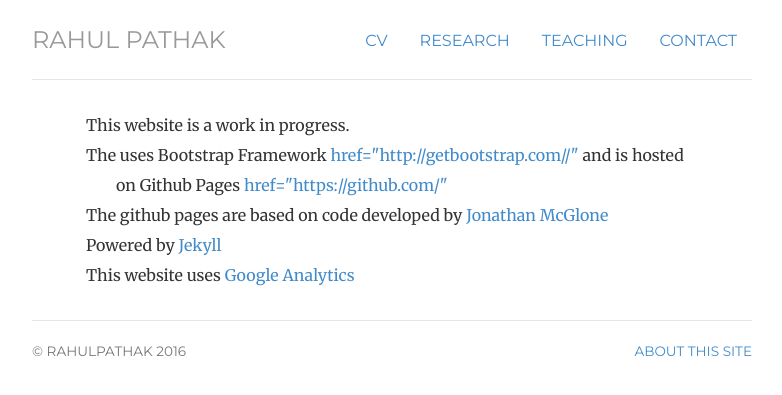
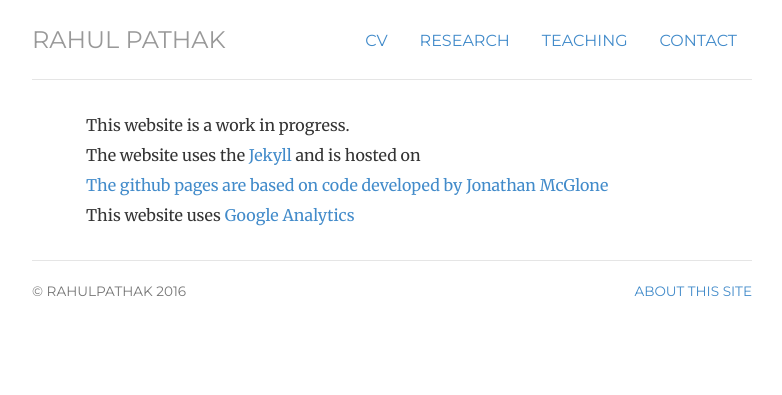
Before and after one commit to pathak-rahul/pathak-rahul.github.io, a Jekyll site: the page built from about/index.html, in a window 1280 px wide. Shown: the top 395 px of the page, without its empty margins (248-1030 px from the left). Built offline with Jekyll 4.4.1, drawn with Linux system fonts in a browser that asks for light colours.

Commit message:
Update index.html

```diff
--- a/about/index.html
+++ b/about/index.html
@@ -12,9 +12,8 @@ description: Credits and information about the website rahulpathak.net
 
     <ul class="list-unstyled">
     <li>This website is a work in progress.</li>
-    <li> The uses Bootstrap Framework <a>href="http://getbootstrap.com//"</a>   and is hosted on Github Pages <a>href="https://github.com/"</a>
+    <li> The website uses the <a href="http://getbootstrap.com/css/" title="Bootstrap Framework">Jekyll</a> and is hosted on <a href="https://github.com/" title="Github"</a>  </li>
     <li> The github pages are based on code developed by <a href="http://jmcglone.com/" title="ZkySky Design">Jonathan McGlone</a></li>
-    <li> Powered by <a href="http://jekyllrb.com/" title="Jekyll">Jekyll</a></li>
     <li> This website uses <a href="http://www.google.com/analytics/" title ="Google Analytics">Google Analytics</a></li>
     </ul>
 
```
